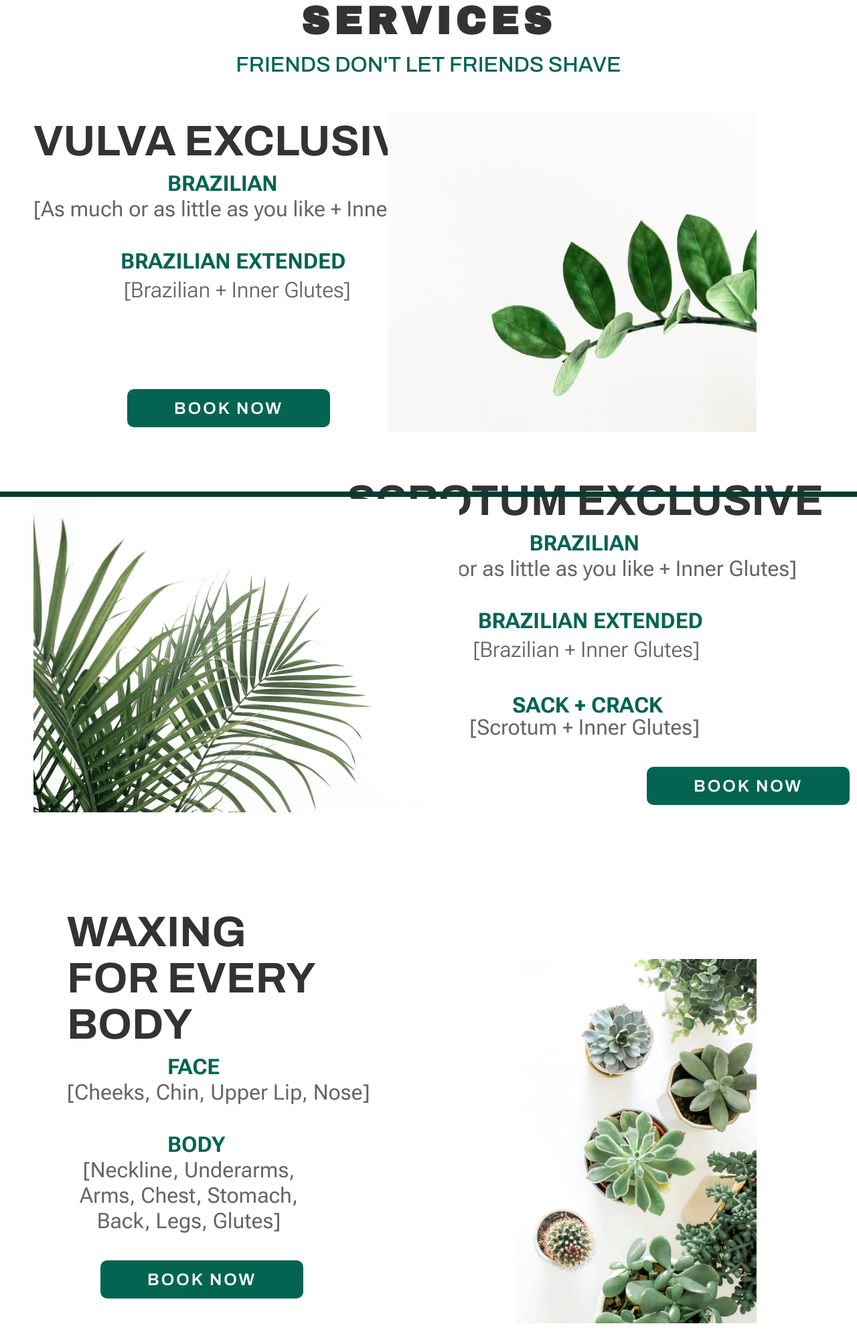
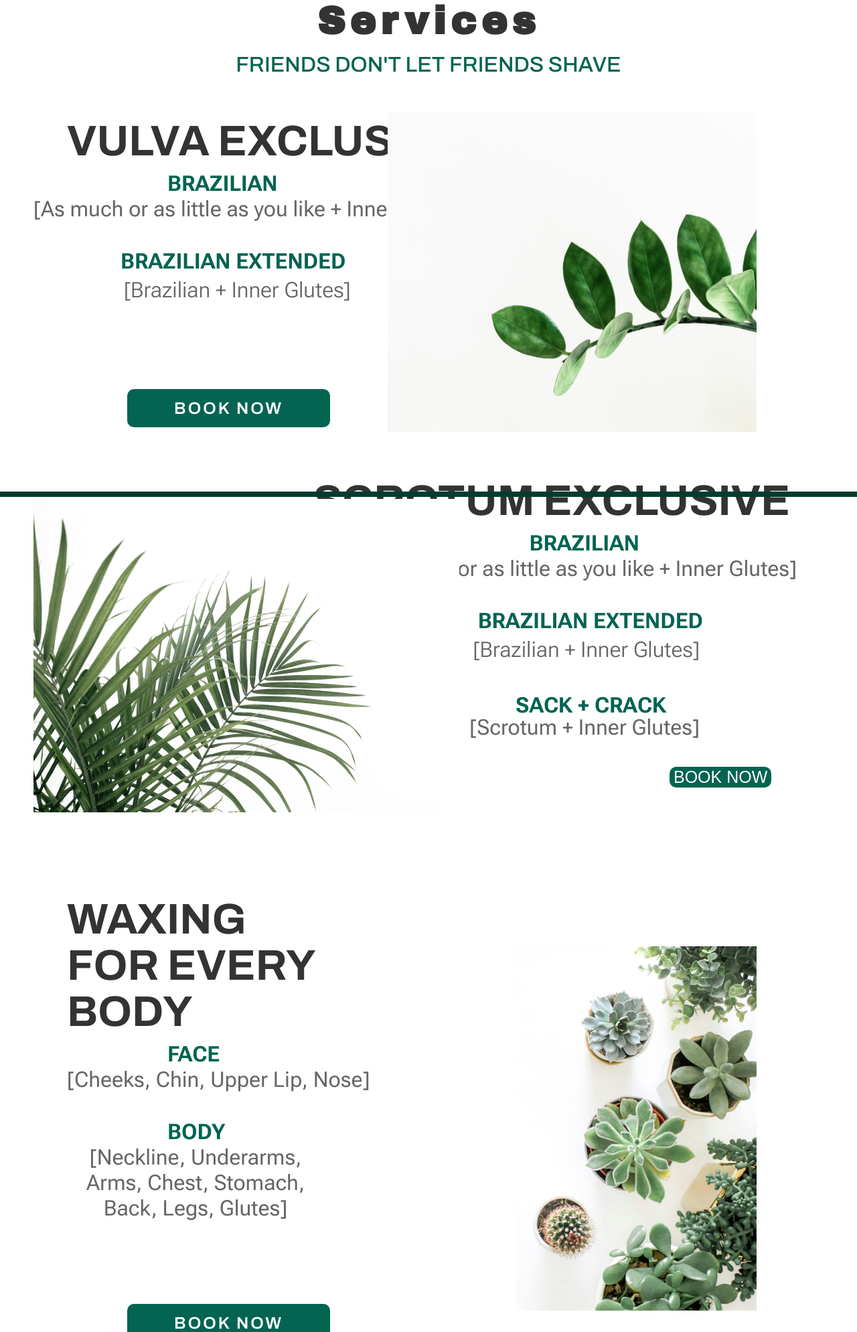
Before and after one commit to cmpt375-2024spring/client-project-beauty-and-bush, a Django app: template BeautyAndBush/webapp/templates/webapp/services.html in a window 1280 px wide. Shown: the part 58-2047 px from the top of the page at 67% size. Run offline with Django 3.2, Linux system fonts and the light colour scheme; the template is opened without the code that fills it, so the values that code supplies are empty; some libraries are stand-ins or nearby versions.

Commit message:
Revert "Merge branch 'main' into taeden_debug"
This reverts commit 231d2e5516b965c1e0938cdd9e922106e0f2d250, reversing
changes made to fb0548a27544a387486c2f2b2538cb521c161385.

```diff
--- a/BeautyAndBush/webapp/static/webapp/servicesstyle.css
+++ b/BeautyAndBush/webapp/static/webapp/servicesstyle.css
@@ -70,7 +70,7 @@ h2 {
     text-align: center;
     display:flex;
     justify-content: flex-start; /*Align to left*/
-    padding-left: 90px;
+    padding-left: 100px;
    /* padding-right: 800px;*/
     color: #666;
     font-size: 32px;
@@ -103,7 +103,7 @@ h2 {
     font-size: 64px;
     color: #333;
     margin-bottom: 10px;
-    padding-left: 50px;
+    padding-left: 100px;
 }
 .left h4 {
     font-family: "Archivo", sans-serif;
@@ -129,7 +129,7 @@ h2 {
     font-size: 64px;
     color: #333;
     margin-bottom: 10px;
-    padding-right: 50px;
+    padding-right: 100px;
 }
 
 .right p4 {
@@ -181,7 +181,7 @@ h2 {
 }
 .right p4 {
     justify-content: right;
-    padding-right: 290px;
+    padding-right: 285px;
     font-weight: bold;
     font-family: "Roboto Flex", sans-serif;
     display:flex;
@@ -289,7 +289,6 @@ h2 {
     font-size: 36px;
     margin-bottom: 10px;
 }
-
 .book-now button {
     display:flex;
     justify-content: flex-start;
@@ -301,63 +300,24 @@ h2 {
     cursor: pointer;
     border-radius: 10px;
 }
-.book-now2 button a {
-    text-decoration: none;
-    color: #fff;
-    font-size: 25px;
-    font-family: "Archivo", sans-serif;
-    font-weight: 600;
-    letter-spacing: 3px;
-}
-.book-now3 button a {
-    text-decoration: none;
-    color: #fff;
-    font-size: 25px;
-    font-family: "Archivo", sans-serif;
-    font-weight: 600;
-    letter-spacing: 3px;
-}
-.book-now4 button a {
-    text-decoration: none;
-    color: #fff;
-    font-size: 25px;
-    font-family: "Archivo", sans-serif;
-    font-weight: 600;
-    letter-spacing: 3px;
-}
-.book-now3 button {
-    margin-bottom: 30px;
+.book-now2 button {
+    display:flex;
+    justify-content: flex-start;
+    margin-left: 1000px;
+    margin-top: 30px;
     background-color: #026451;
     border: none;
-    margin-left: 150px;
-    padding: 15px 70px;
-    font-size: 16px;
-    cursor: pointer;
-    border-radius: 10px;
-}
-.book-now4 button {
-    margin-bottom: 30px;
-    background-color: #026451;
-    border: none;
-    margin-top: 50px;
-    margin-left: 350px;
-    padding: 15px 70px;
-    font-size: 16px;
-    cursor: pointer;
-    border-radius: 10px;
-}
-.book-now2 button {
-    margin-bottom: 30px;
-    background-color: #026451;
-    border: none;
-    margin-left: 280px;
-    padding: 15px 70px;
     font-size: 16px;
     cursor: pointer;
     border-radius: 10px;
 }
 
 .book-now button a {
+    text-decoration: none;
+    color: #fff;
+    font-size: 25px;
+}
+.book-now2 button a {
     text-decoration: none;
     color: #fff;
     font-size: 25px;
--- a/BeautyAndBush/webapp/templates/webapp/services.html
+++ b/BeautyAndBush/webapp/templates/webapp/services.html
@@ -31,7 +31,7 @@
         <i class="fas fa-bars"></i>
     </div>
     </nav>
-<h2>SERVICES</h2>
+<h2>Services</h2>
 <p class="tagline">FRIENDS DON'T LET FRIENDS SHAVE</p>
 <div class="left">
     <h3>VULVA EXCLUSIVE</h3>
@@ -70,7 +70,7 @@
     <div class="parent-container">
         <img src="{% static 'webapp/images/services/leaves2.png' %}" alt="leaves2" class = "leaves4-icon">
     </div>
-    <div class="book-now3">
+    <div class="book-now">
             <button><a href="https://dashboard.boulevard.io/booking/businesses/ad0bba7b-526d-477c-9f9f-dd214341b808/widget#/visit-type" target="_blank">BOOK NOW</a></button>
         </div>
 </div>
@@ -93,7 +93,7 @@
         <img src="{% static 'webapp/images/services/leaves3.png' %}" alt="leaves" class = "leaves5-icon">
     </div>
     <!-- Add more sections as needed -->
-    <div class="book-now4">
+    <div class="book-now2">
             <button><a href="https://dashboard.boulevard.io/booking/businesses/ad0bba7b-526d-477c-9f9f-dd214341b808/widget#/visit-type" target="_blank">BOOK NOW</a></button>
         </div>
 </div>
--- a/BeautyAndBush/webapp/templates/webapp/signup.html
+++ b/BeautyAndBush/webapp/templates/webapp/signup.html
@@ -61,7 +61,7 @@
                     <p class="error">{{ error }}</p>
                 {% endfor %}
             </div>
-            <input type="checkbox" id="togglePassword"> Show Password
+
             <div class="signup-link">
                 <button><a type="submit">SIGN UP</a></button>
             </div>
@@ -70,7 +70,5 @@
 
     <footer>&nbsp;</footer>
 
-    <script src="https://code.jquery.com/jquery-3.6.0.min.js"></script>
-    <script src="{% static 'webapp/script.js' %}"></script>
 </body>
 </html>
```
Also changed, not shown: BeautyAndBush/webapp/static/webapp/login.css (+0 -7 lines), BeautyAndBush/webapp/static/webapp/script.js (+79 -17 lines), BeautyAndBush/webapp/templates/webapp/login.html (+7 -3 lines), BeautyAndBush/webapp/static/webapp/signup_style.css (line endings or trailing spaces).
